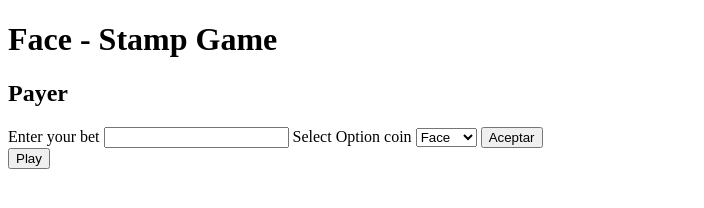
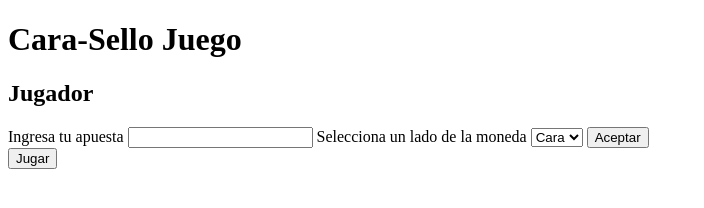
Before and after one commit to xXlion370Xx/face-stamp-game, a plain HTML site: page index.html in a window 1280 px wide. Shown: the whole page, without its empty margins (0-704 px from the left). Drawn offline with Linux system fonts and the light colour scheme.

Commit message:
Change to spanish language

```diff
--- a/index.html
+++ b/index.html
@@ -12,20 +12,20 @@
 
 <body>
     <main>
-        <h1>Face - Stamp Game</h1>
+        <h1>Cara-Sello Juego</h1>
 
-        <h2>Payer</h2>
+        <h2>Jugador</h2>
         <section>
             <label>
-                Enter your bet
+                Ingresa tu apuesta
                 <input type="text" id="bet">
             </label>
 
             <label>
-                Select Option coin
+                Selecciona un lado de la moneda
                 <select name="" id="optionCoin">
-                    <option value="0">Face</option>
-                    <option value="1">Stamp</option>
+                    <option value="0">Cara</option>
+                    <option value="1">Sello</option>
                 </select>
             </label>
 
@@ -36,7 +36,7 @@
         </section>
 
         <section>
-            <button id="btn-play">Play</button>
+            <button id="btn-play">Jugar</button>
         </section>
 
         <section id="board">
```
